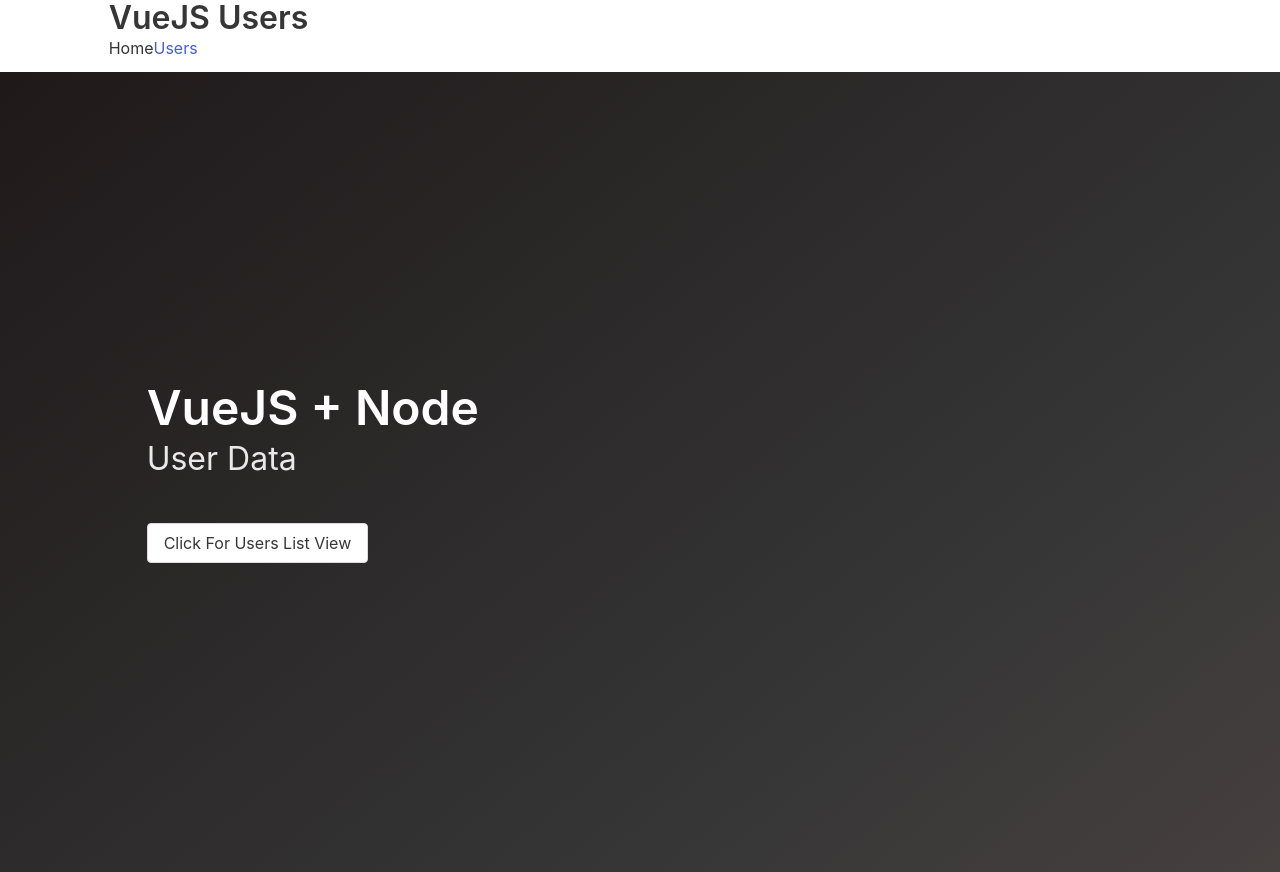
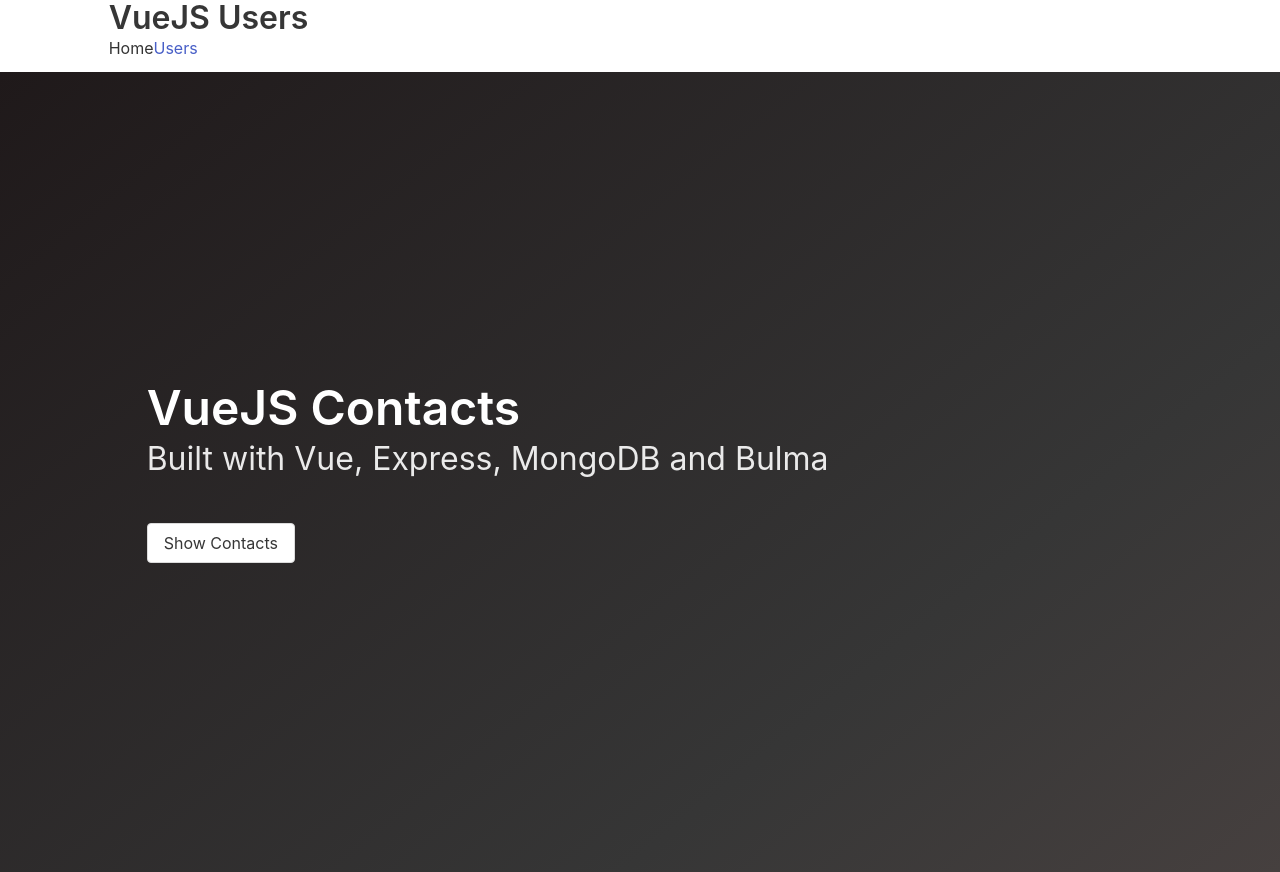
Before and after one commit to onort/vue-users, a Vue app: page / in a window 1280 px wide. Built offline with nearby package versions, Linux system fonts and the light colour scheme.

Commit message:
Minor styling changes

```diff
--- a/index.html
+++ b/index.html
@@ -3,6 +3,7 @@
   <head>
     <meta charset="utf-8">
     <meta name="viewport" content="width=device-width, initial-scale=1">
+    <link href="https://fonts.googleapis.com/css?family=Roboto" rel="stylesheet">
     <title>vue-users</title>
   </head>
   <body>
--- a/src/components/Home.vue
+++ b/src/components/Home.vue
@@ -9,7 +9,7 @@
 				<h3 class="subtitle is-3">
 					{{ subtitle}}
 				</h3>
-				<router-link to="/users" class="button" >Click For Users List View</router-link>
+				<router-link to="/users" class="button" >Show Contacts</router-link>
 				</div>
 			</div>
 		</section>
@@ -21,8 +21,8 @@
   name: 'hello',
   data () {
     return {
-      title: 'VueJS + Node',
-      subtitle: 'User Data'
+      title: 'VueJS Contacts',
+      subtitle: 'Built with Vue, Express, MongoDB and Bulma'
     }
   }
 }
--- a/src/components/usersList/UserListItem.vue
+++ b/src/components/usersList/UserListItem.vue
@@ -9,7 +9,9 @@
       <div class="media-content ">
         <div class="content">
           <h2 class="fullname">{{ fullname | capitalize }}</h2>
-          <h4 class="location">{{ user.location.city | capitalize }}</h4>
+          <h4 class="location">
+            From <span>{{ user.location.city | capitalize }}</span>, {{ age }} years old
+          </h4>
           <div class="item-actions has-text-right">
             <router-link :to="profileLink" class="button is-outlined">
               <span class="icon is-small"><i class="fa fa-user-circle"></i></span> View Profile
@@ -25,7 +27,7 @@
 </template>
 
 <script>
-import { capitalize } from '../../helpers'
+import { capitalize, calculateAge } from '../../helpers'
 
 export default{
   name: 'UserListItem',
@@ -37,6 +39,9 @@
     },
     profileLink () {
       return `/user/${this.user.username}`
+    },
+    age () {
+      return calculateAge(new Date(this.user.dob))
     }
   },
   filters: {
@@ -54,6 +59,13 @@
   padding: 20px;
   border: 1px solid #b9b9b9;
   border-radius: 5px;
+}
+.location {
+  font-style: italic;
+  color: #7b7b7b;
+}
+.location span {
+  font-weight: 600;
 }
 .image img {
   border: 1px solid #dbdbdb;
@@ -79,6 +91,9 @@
     width: 100%;
     margin-bottom: .5rem;
   }
+  .media-left {
+    margin-top: 1rem;
+  }
 }
 @media screen and (max-width: 768px) {
   .item-actions {
@@ -88,4 +103,14 @@
     width: auto;
   }
 }
+@media screen and (max-width: 550px) {
+  .item-actions {
+    text-align: center;
+  }
+  .item-actions .button {
+    width: 100%;
+    margin-bottom: .5rem;
+  }
+}
+
 </style>
--- a/src/components/usersList/Users.vue
+++ b/src/components/usersList/Users.vue
@@ -50,7 +50,7 @@
   components: { Paginator, Spinner, UserListItem },
   data () {
     return {
-      title: 'Users List View',
+      title: 'My Contacts',
       userPerPage: 10,
       currentPage: 0
     }
```
